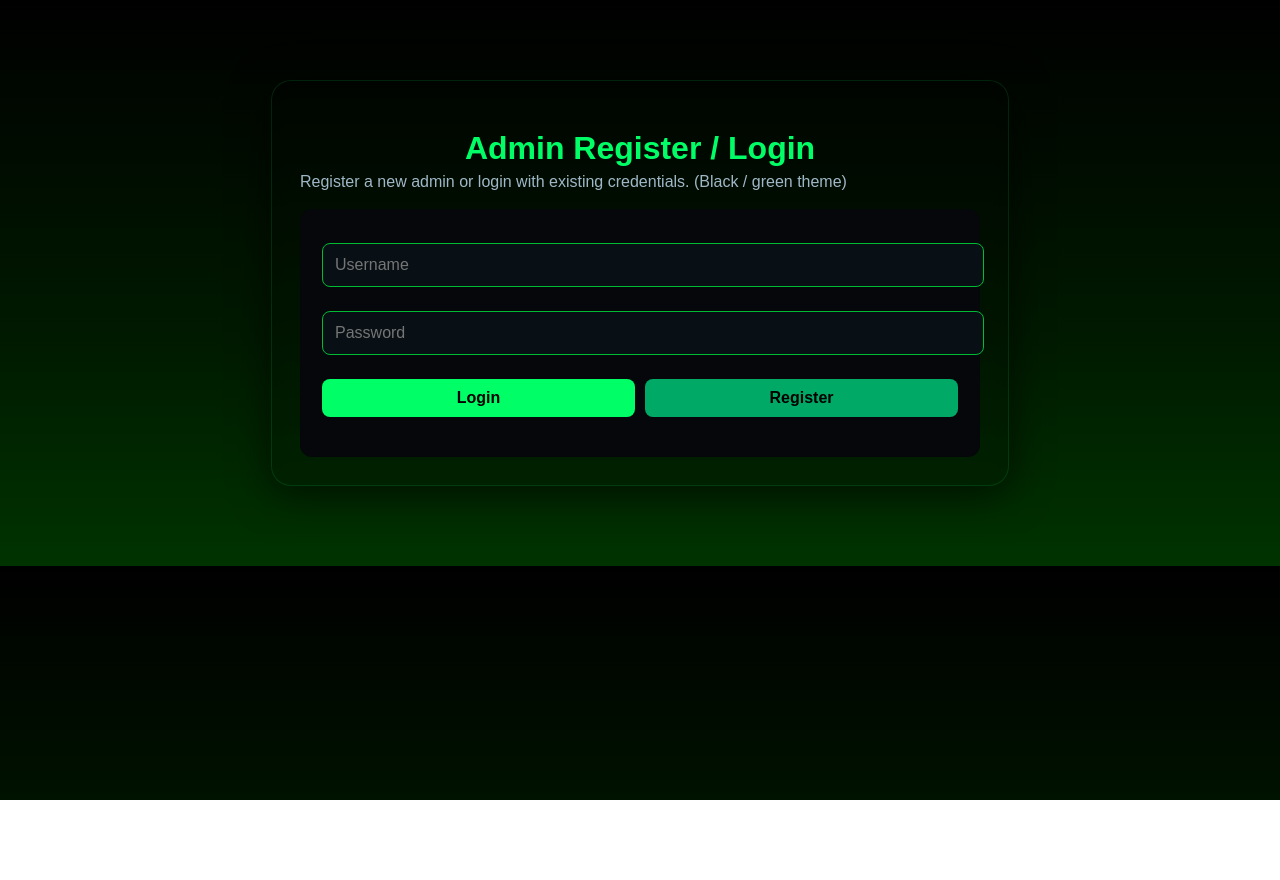
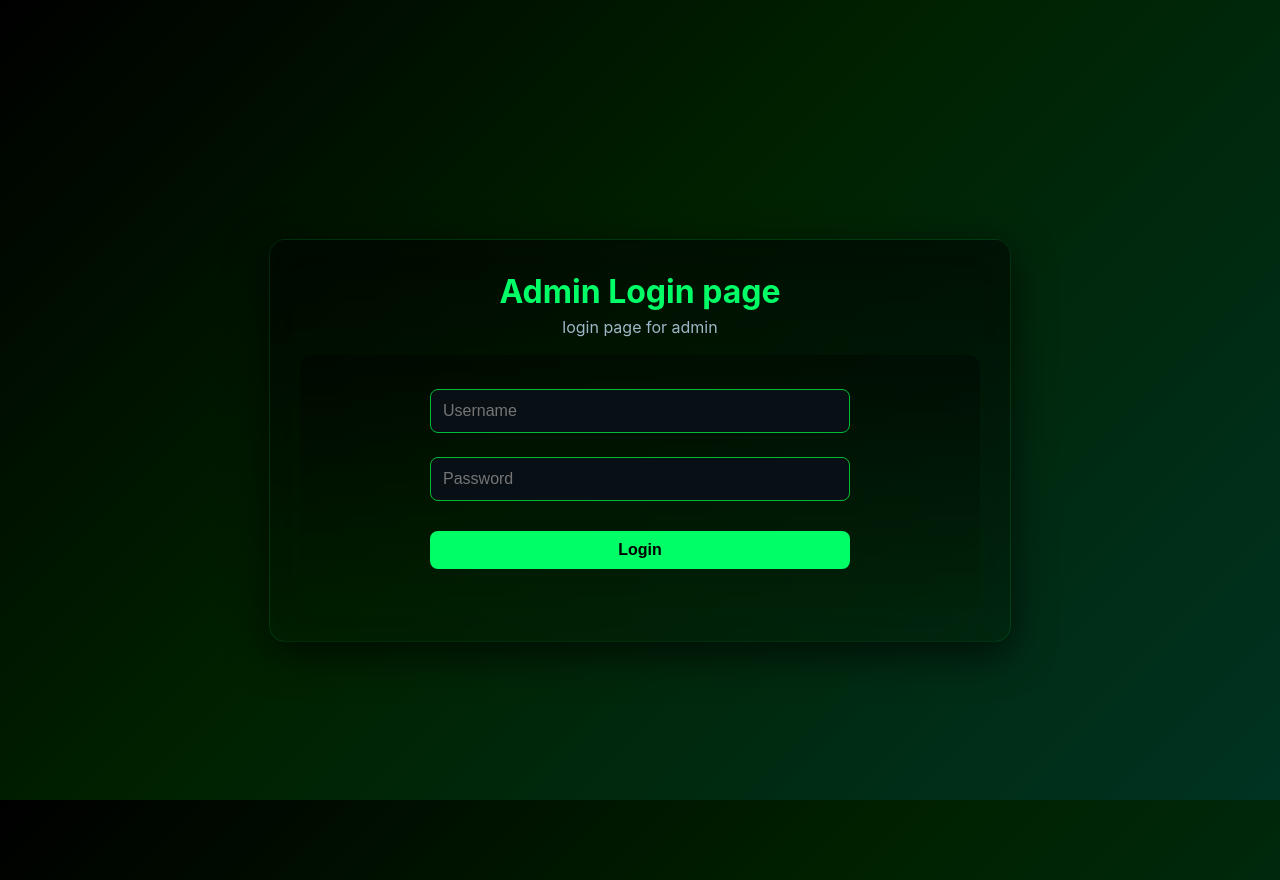
Before and after one commit to B21Boy/digital-lottery, a plain HTML site: page admin-register-login.html in a window 1280 px wide. Before the commit the page ends 800 px from the top, so only its background shows below. Drawn offline with Linux system fonts and the light colour scheme.

Commit message:
add the login page for admin and remove the register page for security

```diff
--- a/admin-register-login.html
+++ b/admin-register-login.html
@@ -5,12 +5,36 @@
     <link rel="stylesheet" href="style1.css">
     <meta name="viewport" content="width=device-width,initial-scale=1">
     <style>
-        /* Black -> green background gradient and card accent styles */
-        body { background: linear-gradient(180deg,#000000 0%, #001a00 60%, #003300 100%); color: #dff; }
-        .card { background: rgba(0,0,0,0.18); border: 1px solid rgba(0,255,102,0.12); box-shadow: 0 8px 40px rgba(0,0,0,0.6); }
-        .card h1 { color: #00ff66; }
-        input { outline: none; }
-        input:focus { box-shadow: 0 0 0 3px rgba(0,255,102,0.06); border-color: #00ff66; }
+        /* Black -> green diagonal background and centered layout */
+        html,body { height:100%; }
+        body {
+            margin:0;
+            display:flex;
+            align-items:center;
+            justify-content:center;
+            min-height:100vh;
+            background: linear-gradient(135deg, #000000 0%, #002200 45%, #003322 100%);
+            color: #dff;
+            font-family: Inter, system-ui, -apple-system, 'Segoe UI', Roboto, 'Helvetica Neue', Arial;
+        }
+        /* decorative lights (behind content) */
+        .bg-lights { position:fixed; inset:0; pointer-events:none; z-index:0; opacity:0.18; }
+        .card {
+            position:relative;
+            z-index:1;
+            width:92%;
+            max-width:680px;
+            padding:32px 30px;
+            border-radius:16px;
+            background: linear-gradient(180deg, rgba(0,0,0,0.55), rgba(0,20,0,0.25));
+            border: 1px solid rgba(0,255,102,0.12);
+            box-shadow: 0 12px 40px rgba(0,0,0,0.65), 0 0 40px rgba(0,120,60,0.03) inset;
+            backdrop-filter: blur(6px);
+            text-align:center;
+        }
+        .card h1 { color: #00ff66; margin:0 0 6px 0; }
+        input { outline: none; transition: box-shadow .18s ease, border-color .18s ease; }
+        input:focus { box-shadow: 0 0 0 6px rgba(0,255,102,0.04); border-color: #00ff66; }
         button { font-weight:700; }
     </style>
 </head>
@@ -18,18 +42,17 @@
 
 <div class="bg-lights"></div>
 
-<div class="card" style="max-width:680px;margin:40px auto;padding:28px;">
-    <h1 style="color:#00ff66;margin-bottom:6px;">Admin Register / Login</h1>
-    <p style="color:#9fb8c8;margin-top:0;margin-bottom:18px;">Register a new admin or login with existing credentials. (Black / green theme)</p>
+<div class="card">
+    <h1 style="color:#00ff66;margin-bottom:6px;">Admin Login page</h1>
+    <p style="color:#9fb8c8;margin-top:0;margin-bottom:18px;text-align: center;">login page for admin</p>
 
-    <div style="background:#05070a;border-radius:12px;padding:22px;color:#dff;">
-        <div style="display:flex;flex-direction:column;gap:12px;">
-            <input id="indexAdminUser" placeholder="Username" style="background:#081015;border:1px solid #0b3;padding:12px;color:#dff;font-size:1rem;border-radius:8px;" />
-            <input id="indexAdminPass" type="password" placeholder="Password" style="background:#081015;border:1px solid #0b3;padding:12px;color:#dff;font-size:1rem;border-radius:8px;" />
+    <div style="background:linear-gradient(180deg, rgba(0,0,0,0.35), rgba(0,30,0,0.18));border-radius:12px;padding:22px;color:#dff;">
+        <div style="max-width:420px;margin:0 auto;display:flex;flex-direction:column;gap:12px;">
+            <input id="indexAdminUser" placeholder="Username" style="width:100%;box-sizing:border-box;background:#081015;border:1px solid #0b3;padding:12px;color:#dff;font-size:1rem;border-radius:8px;" />
+            <input id="indexAdminPass" type="password" placeholder="Password" style="width:100%;box-sizing:border-box;background:#081015;border:1px solid #0b3;padding:12px;color:#dff;font-size:1rem;border-radius:8px;" />
 
-            <div style="display:flex;gap:10px;justify-content:center;">
-                <button id="indexLoginBtn" style="background:#00ff66;color:#000;padding:10px 14px;border-radius:8px;border:none;cursor:pointer;">Login</button>
-                <button id="indexRegisterBtn" style="background:#0a6;color:#000;padding:10px 14px;border-radius:8px;border:none;cursor:pointer;">Register</button>
+            <div style="display:flex;gap:10px;justify-content:center;margin-top:6px;">
+                <button id="indexLoginBtn" style="background:#00ff66;color:#000;padding:10px 14px;border-radius:8px;border:none;cursor:pointer;min-width:140px;">Login</button>
             </div>
 
             <div id="indexAuthMsg" style="color:#9fb8c8;font-size:0.95em;text-align:center;margin-top:6px;"></div>
--- a/index-auth.js
+++ b/index-auth.js
@@ -28,7 +28,6 @@ async function loginAdmin(username, password) {
 
 // DOM helpers (support inline form on admin-register-login.html)
 const loginBtn = document.getElementById('indexLoginBtn');
-const registerBtn = document.getElementById('indexRegisterBtn');
 const userInput = document.getElementById('indexAdminUser');
 const passInput = document.getElementById('indexAdminPass');
 const msgEl = document.getElementById('indexAuthMsg');
@@ -39,17 +38,7 @@ function showMsg(m, err) {
     msgEl.innerText = m;
 }
 
-if (registerBtn) registerBtn.addEventListener('click', async () => {
-    const u = (userInput.value || '').trim();
-    const p = (passInput.value || '').trim();
-    if (!u || !p) { showMsg('Enter username and password', true); return; }
-    try {
-        await registerAdmin(u, p);
-        if (userInput) userInput.value = '';
-        if (passInput) passInput.value = '';
-        showMsg('Registered successfully. Now please login with your credentials.');
-    } catch (e) { showMsg(e.message || String(e), true); }
-});
+// Registration disabled in this build: admin users should be created manually or via another flow.
 
 if (loginBtn) loginBtn.addEventListener('click', async () => {
     const u = (userInput.value || '').trim();
```
